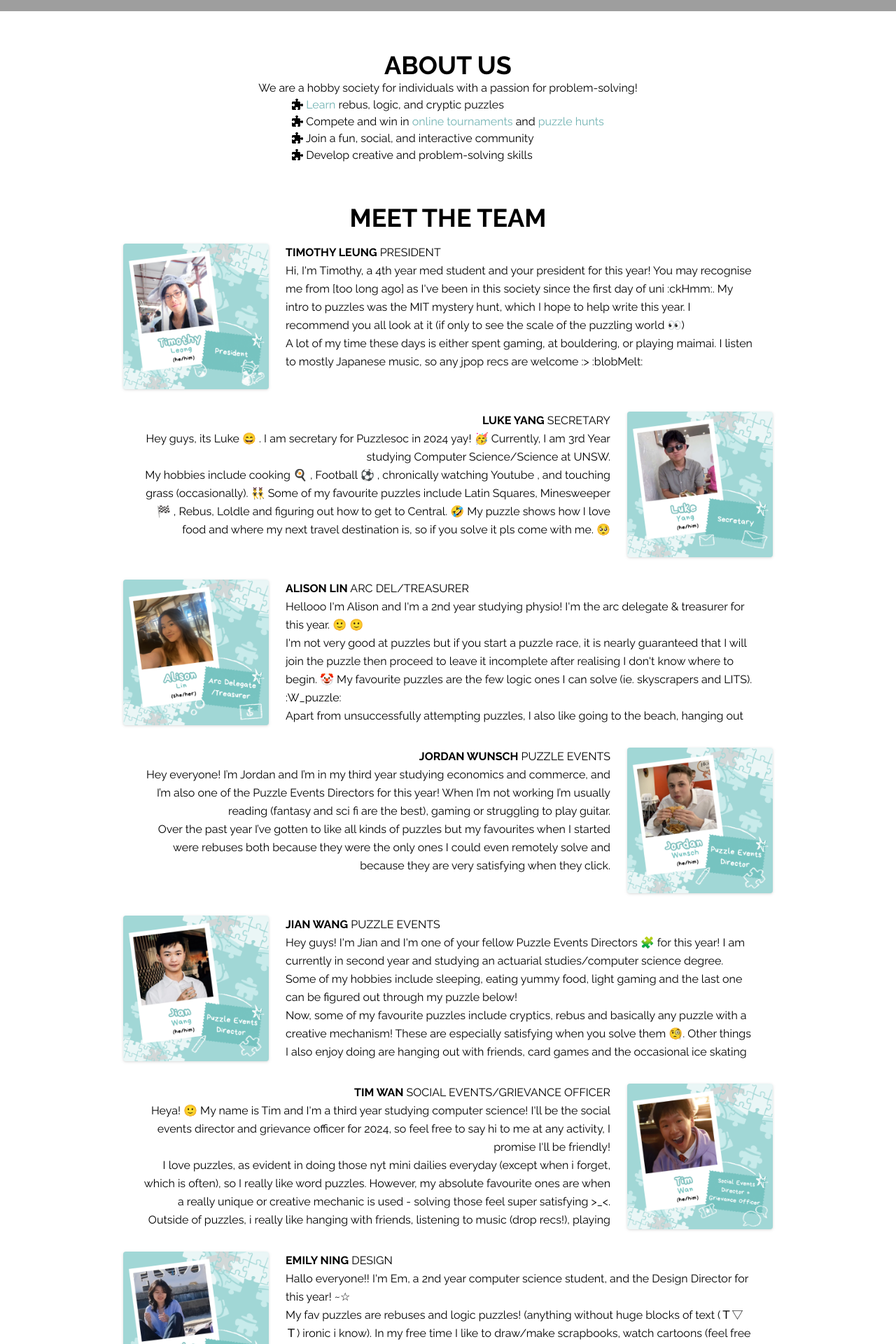
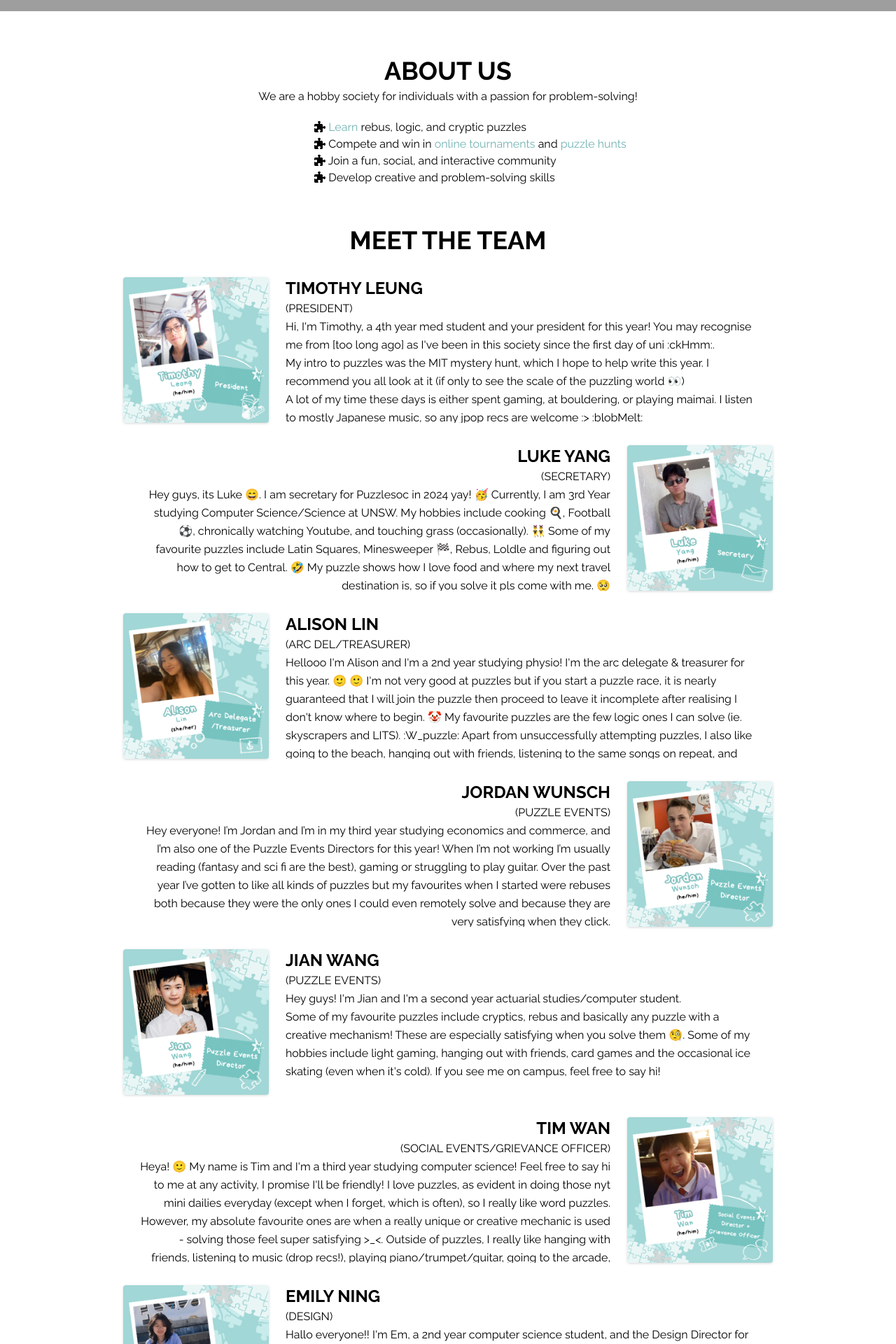
Before and after one commit to devsoc-unsw/trainee-neptune-24t1, a React (Vite) app in the folder frontend/: page / in a window 1280 px wide. Shown: the part 840-2760 px from the top of the page at 70% size. Built offline with nearby package versions, Linux system fonts and the light colour scheme; grey boxes are pictures that could not be loaded.

Commit message:
Updated dark mode functionality + Landing page intro text

```diff
--- a/frontend/src/pages/Landing.tsx
+++ b/frontend/src/pages/Landing.tsx
@@ -38,11 +38,11 @@ function Landing () {
         </div>
         <FontAwesomeIcon onClick={scroll} className="w-max relative top-1/3 left-1/2 text-white hover:text-gray-100 cursor-pointer drop-shadow animate-bounce" icon={faCircleChevronDown} size="2xl"/>
       </div>
-      <div className="flex flex-col items-center dark:text-slate-100 transition duration-200">
+       <div className="flex flex-col items-center dark:text-slate-100 transition duration-200 p-2 mb-8">
         <div ref={scrollTarget} className="flex flex-col items-center p-2 font-raleway text-left">
           <SectionHeader heading="ABOUT US"/>
-          We are a hobby society for individuals with a passion for problem-solving!
-          <ul>
+          <p className="mt-1">We are a hobby society for individuals with a passion for problem-solving!</p>
+          <ul className="ml-16 mt-5">
             <li><FontAwesomeIcon icon={faPuzzlePiece} /> <Link className="text-puzzleBlue underline-offset-2 decoration-1 hover:underline decoration-puzzleBlue" to="/guides">Learn</Link> rebus, logic, and cryptic puzzles</li>
             <li><FontAwesomeIcon icon={faPuzzlePiece} /> Compete and win in <Link className="text-puzzleBlue underline-offset-2 decoration-1 hover:underline decoration-puzzleBlue" to="/comp">online tournaments</Link>  and <Link className="text-puzzleBlue underline-offset-2 decoration-1 hover:underline decoration-puzzleBlue" to="/archive">puzzle hunts</Link></li>
             <li><FontAwesomeIcon icon={faPuzzlePiece} /> Join a fun, social, and interactive community</li>
@@ -50,12 +50,15 @@ function Landing () {
           </ul>
         </div>
         <SectionHeader heading="MEET THE TEAM"/>
-        <div className="flex flex-row m-4 font-raleway">
+        <div className="flex flex-row m-4 font-raleway mt-8">
           <img className="max-h-52 rounded drop-shadow duration-100 hover:scale-105" src={tl} alt="team member profile" />
           <div className="max-h-52 max-w-2xl text-left leading-relaxed mx-6 overflow-scroll">
-            <h2><strong className="font-bold">TIMOTHY LEUNG</strong> <span>PRESIDENT</span></h2>
+          <h2><strong className="font-bold text-2xl">TIMOTHY LEUNG</strong></h2>
+            <span>(PRESIDENT)</span>
             <p>
-              Hi, I'm Timothy, a 4th year med student and your president for this year! You may recognise me from [too long ago] as I've been in this society since the first day of uni :ckHmm:. My intro to puzzles was the MIT mystery hunt, which I hope to help write this year. I recommend you all look at it (if only to see the scale of the puzzling world 👀)
+              Hi, I'm Timothy, a 4th year med student and your president for this year! You may recognise me from [too long ago] as I've been in this society since the first day of uni :ckHmm:.
+              <br/>
+              My intro to puzzles was the MIT mystery hunt, which I hope to help write this year. I recommend you all look at it (if only to see the scale of the puzzling world 👀)
               <br/>
               A lot of my time these days is either spent gaming, at bouldering, or playing maimai. I listen to mostly Japanese music, so any jpop recs are welcome :{'>'} :blobMelt:
             </p>
@@ -63,13 +66,13 @@ function Landing () {
         </div>
         <div className="flex flex-row m-4 font-raleway">
           <div className="max-h-52 max-w-2xl text-right leading-relaxed mx-6 overflow-scroll">
-          <h2><strong className="font-bold">LUKE YANG</strong> <span>SECRETARY</span></h2>
+          <h2><strong className="font-bold text-2xl">LUKE YANG</strong></h2>
+          <span>(SECRETARY)</span>
           <p>
-            Hey guys, its Luke 😄 .
+            Hey guys, its Luke 😄.
             I am secretary for Puzzlesoc in 2024 yay! 🥳 Currently, I am 3rd Year studying Computer Science/Science at UNSW.
-            <br/>
-            My hobbies include cooking 🍳 , Football ⚽ , chronically watching Youtube , and touching grass (occasionally).  👯‍♂️
-            Some of my favourite puzzles include Latin Squares, Minesweeper 🏁 , Rebus, Loldle and figuring out how to get to Central. 🤣
+            My hobbies include cooking 🍳, Football ⚽, chronically watching Youtube, and touching grass (occasionally).  👯‍♂️
+            Some of my favourite puzzles include Latin Squares, Minesweeper 🏁, Rebus, Loldle and figuring out how to get to Central. 🤣
             My puzzle shows how I love food and where my next travel destination is, so if you solve it pls come with me. 🥺
           </p>
           </div>
@@ -78,23 +81,22 @@ function Landing () {
         <div className="flex flex-row m-4 font-raleway">
           <img className="max-h-52 rounded drop-shadow duration-100 hover:scale-105" src={al} alt="team member profile" />
           <div className="max-h-52 max-w-2xl text-left leading-relaxed mx-6 overflow-scroll">
-          <h2><strong className="font-bold">ALISON LIN</strong> <span>ARC DEL/TREASURER</span></h2>
+          <h2><strong className="font-bold text-2xl">ALISON LIN</strong></h2>
+          <span>(ARC DEL/TREASURER)</span>
           <p>
             Hellooo I'm Alison and I'm a 2nd year studying physio! I'm the arc delegate & treasurer for this year. 🙂 🙂
-            <br/>
             I'm not very good at puzzles but if you start a puzzle race, it is nearly guaranteed that I will join the puzzle then proceed to leave it incomplete after realising I don't know where to begin. 🤡 My favourite puzzles are the few logic ones I can solve (ie. skyscrapers and LITS). :W_puzzle:
-            <br/>
             Apart from unsuccessfully attempting puzzles, I also like going to the beach, hanging out with friends, listening to the same songs on repeat, and playing the piano. I also love to spam emojis when I message so be prepared. :huh:
           </p>
           </div>
         </div>
         <div className="flex flex-row m-4 font-raleway">
           <div className="max-h-52 max-w-2xl text-right leading-relaxed mx-6 overflow-scroll">
-          <h2><strong className="font-bold">JORDAN WUNSCH</strong> <span>PUZZLE EVENTS</span></h2>
+          <h2><strong className="font-bold text-2xl">JORDAN WUNSCH</strong></h2>
+          <span>(PUZZLE EVENTS)</span>
           <p>
             Hey everyone! I’m Jordan and I’m in my third year studying economics and commerce, and I’m also one of the Puzzle Events Directors for this year!
             When I’m not working I’m usually reading (fantasy and sci fi are the best), gaming or struggling to play guitar.
-            <br/>
             Over the past year I’ve gotten to like all kinds of puzzles but my favourites when I started were rebuses both because they were the only ones I could even remotely solve and because they are very satisfying when they click.
           </p>
           </div>
@@ -103,25 +105,26 @@ function Landing () {
         <div className="flex flex-row m-4 font-raleway">
           <img className="max-h-52 rounded drop-shadow duration-100 hover:scale-105" src={jianw} alt="team member profile" />
           <div className="max-h-52 max-w-2xl text-left leading-relaxed mx-6 overflow-scroll">
-          <h2><strong className="font-bold">JIAN WANG</strong> <span>PUZZLE EVENTS</span></h2>
+          <h2><strong className="font-bold text-2xl">JIAN WANG</strong></h2>
+          <span>(PUZZLE EVENTS)</span>
           <p>
-            Hey guys! I'm Jian and I'm one of your fellow Puzzle Events Directors 🧩 for this year! I am currently in second year and studying an actuarial studies/computer science degree. Some of my hobbies include sleeping, eating yummy food, light gaming and the last one can be figured out through my puzzle below!
+            Hey guys! I'm Jian and I'm a second year actuarial studies/computer student.
             <br/>
-            Now, some of my favourite puzzles include cryptics, rebus and basically any puzzle with a creative mechanism! These are especially satisfying when you solve them 🧐. Other things I also enjoy doing are hanging out with friends, card games and the occasional ice skating (even when it's cold).
-            <br/>
-            I'm definitely excited for what this year will bring and I'm looking forward to seeing you all! Also, if you see me on campus, feel free to say hi!
+            Some of my favourite puzzles include cryptics, rebus and basically any puzzle with a creative mechanism! These are especially satisfying when you solve them 🧐.
+            Some of my hobbies include light gaming, hanging out with friends, card games and the occasional ice skating (even when it's cold).
+            If you see me on campus, feel free to say hi!
           </p>
           </div>
         </div>
         <div className="flex flex-row m-4 font-raleway">
           <div className="max-h-52 max-w-2xl text-right leading-relaxed mx-6 overflow-scroll">
-          <h2><strong className="font-bold">TIM WAN</strong> <span>SOCIAL EVENTS/GRIEVANCE OFFICER</span></h2>
+          <h2><strong className="font-bold text-2xl">TIM WAN</strong></h2>
+          <span>(SOCIAL EVENTS/GRIEVANCE OFFICER)</span>
           <p>
-            Heya! 🙂 My name is Tim and I'm a third year studying computer science!  I'll be the social events director and grievance officer for 2024, so feel free to say hi to me at any activity, I promise I'll be friendly!
-            <br/>
-            I love puzzles, as evident in doing those nyt mini dailies everyday (except when i forget, which is often), so I really like word puzzles. However, my absolute favourite ones are when a really unique or creative mechanic is used - solving those feel super satisfying {'>_<'}.
-            <br/>
-            Outside of puzzles, i really like hanging with friends, listening to music (drop recs!), playing piano/trumpet/guitar, going to the arcade, playing board games and taking walks.
+            Heya! 🙂 My name is Tim and I'm a third year studying computer science! Feel free to say hi to me at any activity, I promise I'll be friendly!
+            I love puzzles, as evident in doing those nyt mini dailies everyday (except when I forget, which is often), so I really like word puzzles.
+            However, my absolute favourite ones are when a really unique or creative mechanic is used - solving those feel super satisfying {'>_<'}.
+            Outside of puzzles, I really like hanging with friends, listening to music (drop recs!), playing piano/trumpet/guitar, going to the arcade, playing board games and taking walks.
           </p>
           </div>
           <img className="max-h-52 rounded drop-shadow duration-100 hover:scale-105" src={tw} alt="team member profile" />
@@ -129,24 +132,23 @@ function Landing () {
         <div className="flex flex-row m-4 font-raleway">
           <img className="max-h-52 rounded drop-shadow duration-100 hover:scale-105" src={en} alt="team member profile" />
           <div className="max-h-52 max-w-2xl text-left leading-relaxed mx-6 overflow-scroll">
-          <h2><strong className="font-bold">EMILY NING</strong> <span>DESIGN</span></h2>
+          <h2><strong className="font-bold text-2xl">EMILY NING</strong></h2>
+          <span>(DESIGN)</span>
           <p>
             Hallo everyone!! I'm Em, a 2nd year computer science student, and the Design Director for this year! ~☆
-            <br/>
+
             My fav puzzles are rebuses and logic puzzles! (anything without huge blocks of text (Ｔ▽Ｔ) ironic i know).  In my free time I like to draw/make scrapbooks, watch cartoons (feel free to discuss shows with me), hang out with friends, rollerblade, and play musical instruments (i own a lot). I listen to a variety of music genres but my fav is pop punk.
           </p>
           </div>
         </div>
         <div className="flex flex-row m-4 font-raleway">
           <div className="max-h-52 max-w-2xl text-right leading-relaxed mx-6 overflow-scroll">
-          <h2><strong className="font-bold">PETER YANG</strong> <span>MARKETING</span></h2>
+          <h2><strong className="font-bold text-2xl">PETER YANG</strong></h2>
+          <span>(MARKETING)</span>
           <p>
             Hey guys, I’m Peter! I study CS / MATH (recently transferred from ACTL 🤡) and I’m the Marketing Director this year!!
-            <br/>
             I like to visualise my puzzles 🤔 and therefore I enjoy puzzles like rebus and Quintessential.
-            <br/>
             My favourite (non-alcoholic) drink is kombucha 🤤 but I also get bubble tea every second day 🙈 (basically whenever I leave the house). I also love reading Webnovels 💀 in my spare time.
-            <br/>
             Follow us on socials 😃😃
           </p>
           </div>
@@ -155,7 +157,8 @@ function Landing () {
         <div className="flex flex-row m-4 font-raleway">
           <img className="max-h-52 rounded drop-shadow duration-100 hover:scale-105" src={ck} alt="team member profile" />
           <div className="max-h-52 max-w-2xl text-left leading-relaxed mx-6 overflow-scroll">
-          <h2><strong className="font-bold">CK</strong> <span>MASCOT</span></h2>
+          <h2><strong className="font-bold text-2xl">CK</strong></h2>
+          <span>(MASCOT)</span>
           <p>
             I'm CK, PuzzleSoc's mascot, and I turn three this year! Last year, I had so much fun writing my own puzzle that I had to write another one!
             <br/>
```
Also changed, not shown: frontend/src/components/Navigation.tsx (+16 -11 lines), frontend/src/pages/Guides.tsx (+6 -6 lines). Lines whose indentation alone changed are shown as unchanged.
